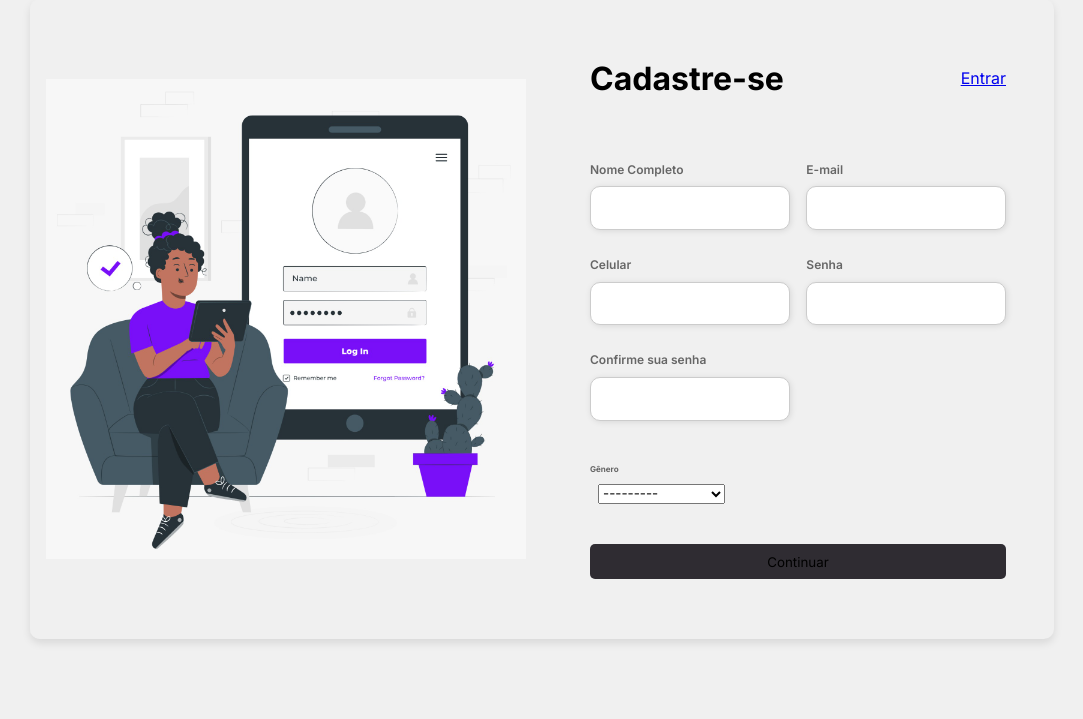
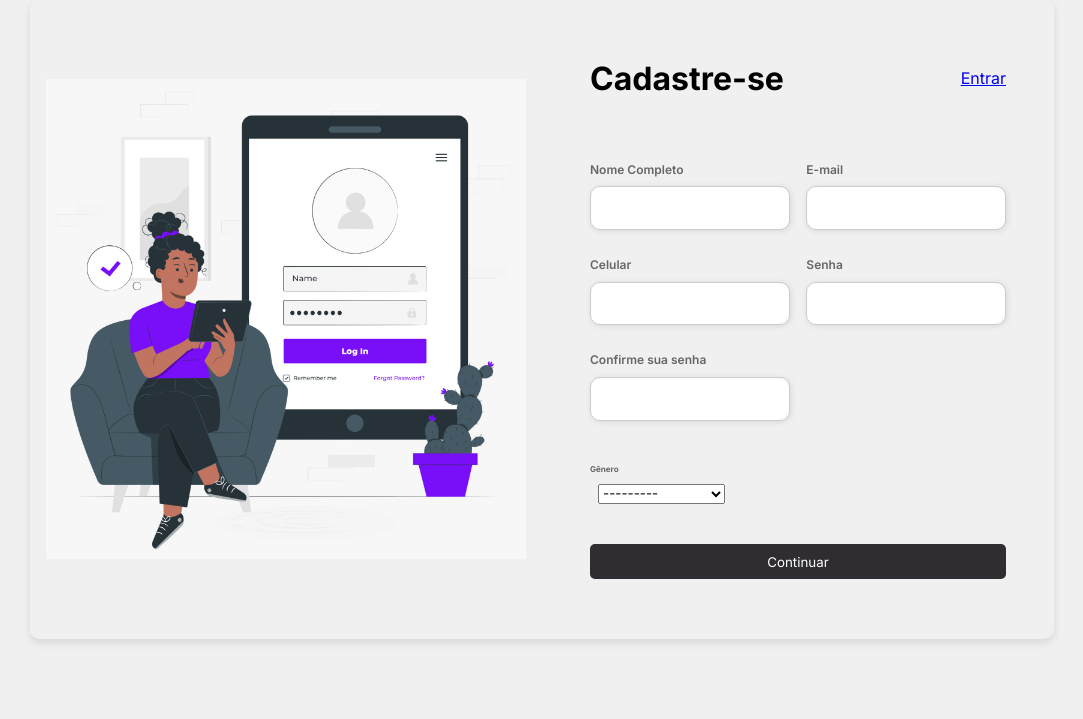
Before and after one commit to DiegoRealx/GuiaGoBackEnd, a Django app: page /usuarios/cadastrar/ in a window 1280 px wide. Shown: the part 81-800 px from the top of the page, without its empty margins (98-1181 px from the left). Run offline with Django 5.2, Linux system fonts and the light colour scheme.

Commit message:
Update cadastro.css

```diff
--- a/static/assets/css/cadastro.css
+++ b/static/assets/css/cadastro.css
@@ -114,8 +114,7 @@ body {
     border-color: #2f2c32;
 }
 
-.input-box label,
-.gender-title {
+.input-box label, .gender-title {
     font-size: 0.75rem;
     font-weight: 600;
     color: #666;
@@ -157,6 +156,7 @@ body {
     border-radius: 5px;
     cursor: pointer;
     transition: background-color 0.3s ease;
+    color: #ffff;
 }
 
 .continue-button button:hover {
@@ -167,7 +167,6 @@ body {
     text-decoration: none;
     font-size: 0.53rem;
     font-weight: 500;
-    color: #fff;
 }
 
 @media screen and (max-width: 1250px) {
```
